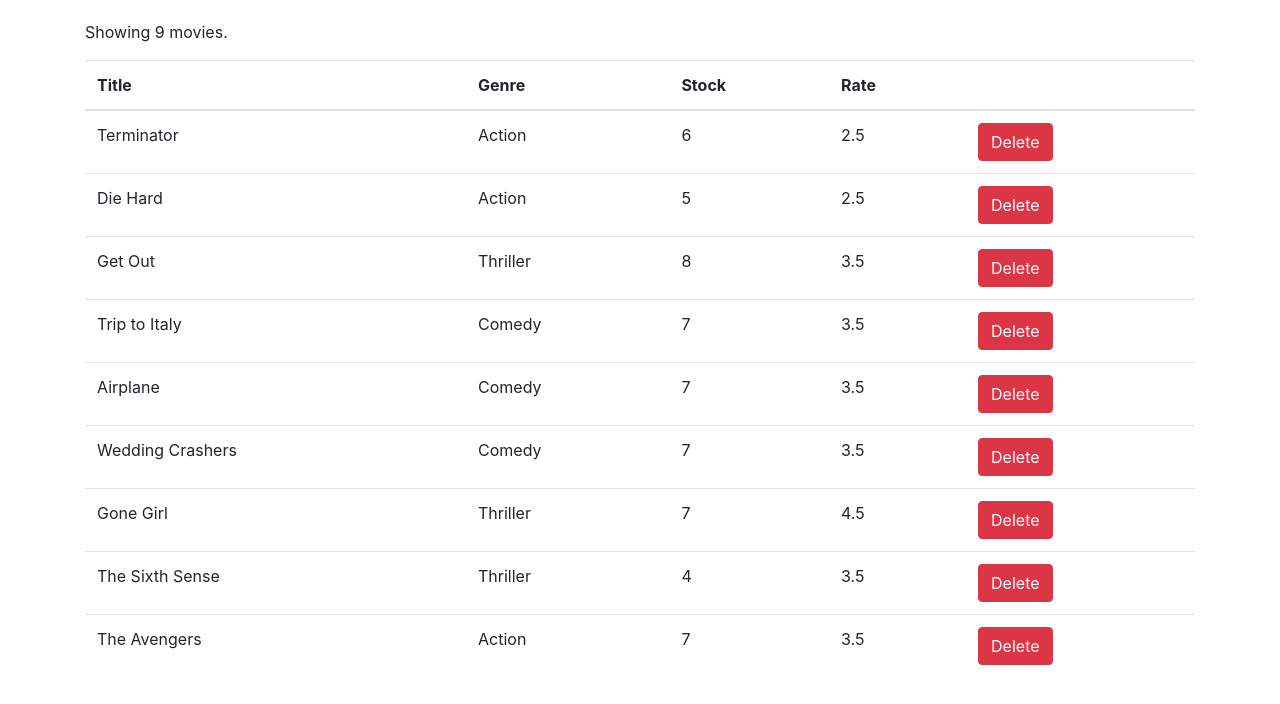
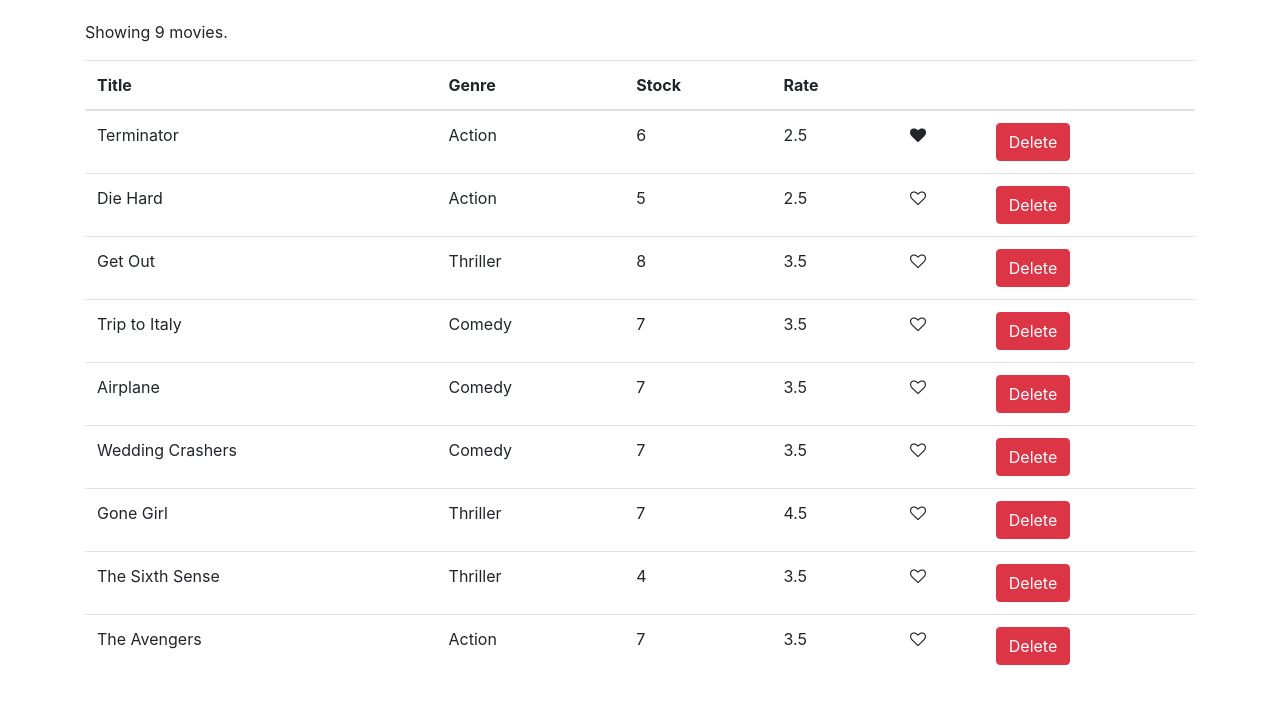
Before and after one commit to charlenegipulan/me-movies, a React (Create React App) app: page / in a window 1280 px wide. Shown: the top 704 px of the page. Built offline with nearby package versions, Linux system fonts and the light colour scheme.

Commit message:
update UI for liked movies

```diff
--- /dev/null
+++ b/src/components/common/like.jsx
@@ -0,0 +1,14 @@
+import React from 'react';
+
+// Input: liked: boolean
+//Output: onClick
+
+class Like extends React.Component {
+    render() {
+        let classes = "fa fa-heart";
+        if (!this.props.liked) classes += "-o";
+        return <i onClick={this.props.onClick} style={{ cursor: 'pointer' }} className={classes} aria-hidden="true"/>;
+    }
+}
+
+export default Like;
--- a/src/components/movies.jsx
+++ b/src/components/movies.jsx
@@ -1,6 +1,6 @@
 import React, { Component } from "react";
 import { getMovies } from '../services/fakeMovieService';
-
+import Like from './common/like'
 class Movies extends Component {
     state = {
         movies: getMovies()
@@ -11,6 +11,14 @@
         const movies = this.state.movies.filter(m => m._id !== movie._id);
         this.setState({ movies });
     };
+
+    handleLike = movie => {
+       const movies = [...this.state.movies];
+       const index = movies.indexOf(movie);
+       movies[index] = {...movies[index] };
+       movies[index].liked = !movies[index].liked;
+       this.setState({ movies });
+    }
 
     render() {
         const { length: count } = this.state.movies;
@@ -27,7 +35,8 @@
                         <th>Genre</th>
                         <th>Stock</th>
                         <th>Rate</th>
-                        <th></th>
+                        <th />
+                        <th />
                     </tr>
                 </thead>
                 <tbody>
@@ -38,6 +47,9 @@
                             <td>{movie.genre.name}</td>
                             <td>{movie.numberInStock}</td>
                             <td>{movie.dailyRentalRate}</td>
+                            <td>
+                                <Like liked={movie.liked} onClick={() => this.handleLike(movie)}/>
+                            </td>
                             <td>
                                 <button onClick={() => this.handleDelete(movie)} className="btn btn-danger btn-small">Delete</button></td>
                         </tr>
--- a/src/services/fakeMovieService.js
+++ b/src/services/fakeMovieService.js
@@ -7,7 +7,8 @@
     genre: { _id: "5b21ca3eeb7f6fbccd471818", name: "Action" },
     numberInStock: 6,
     dailyRentalRate: 2.5,
-    publishDate: "2018-01-03T19:04:28.809Z"
+    publishDate: "2018-01-03T19:04:28.809Z",
+    liked: true
   },
   {
     _id: "5b21ca3eeb7f6fbccd471816",
```
